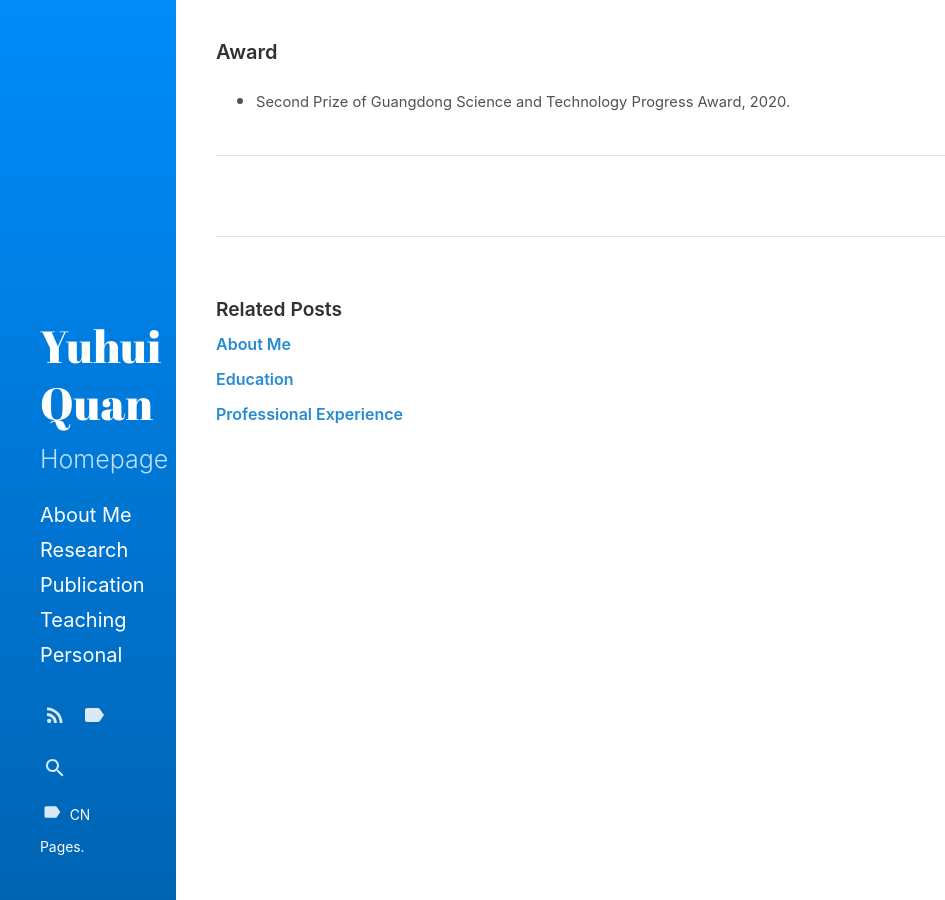
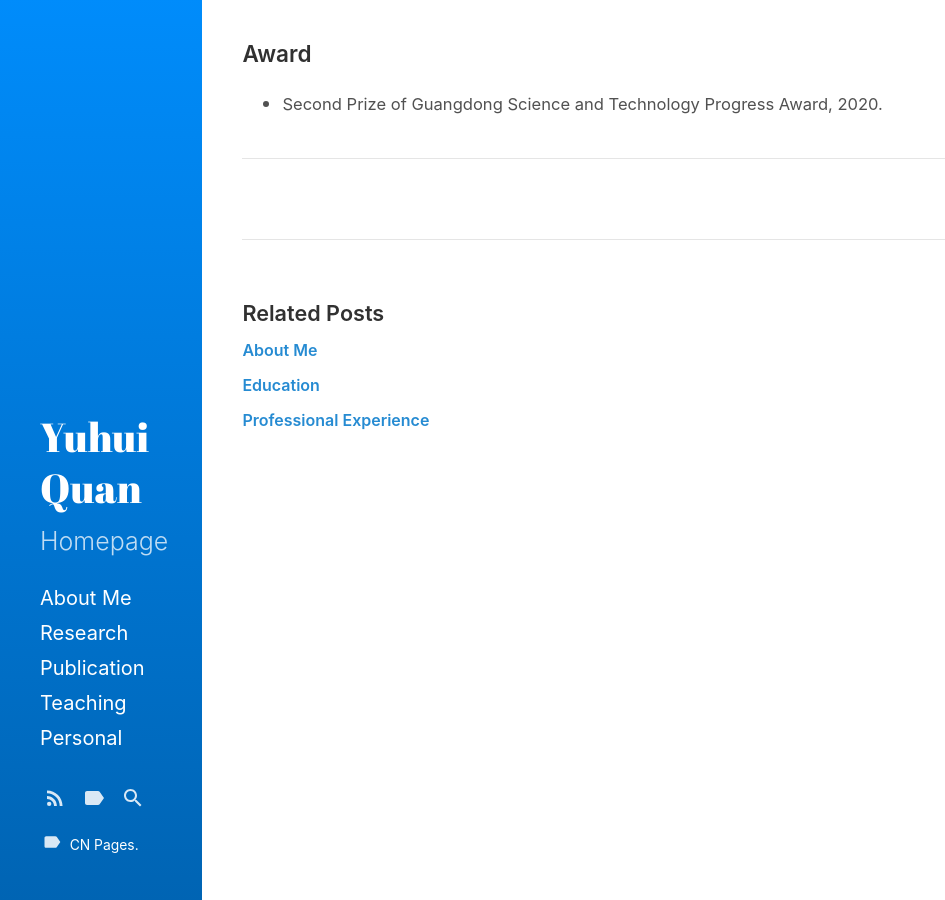
Before and after one commit to Dofboom/Dofboom.github.io, a Jekyll site: the page built from _posts/2020-5-30-a_award.md, in a window 1280 px wide. Shown: the whole page, without its empty margins (0-945 px from the left). Built offline with Jekyll 4.4.1, drawn with Linux system fonts in a browser that asks for light colours.

Commit message:
update
将字体改为*0.9

```diff
--- a/_sass/hydeout/_layout.scss
+++ b/_sass/hydeout/_layout.scss
@@ -38,7 +38,7 @@ body {
 
   .site-title {
     font-family: 'Abril Fatface', serif;
-    font-size: 1rem; //$large-font-size*0.8
+    font-size: 1.125rem; //$large-font-size*0.9
     font-weight: normal;
     margin-bottom: $heading-spacing;
     margin-top: 0;
@@ -110,7 +110,7 @@ body {
 
   // Bigger title
   .site-title {
-    font-size: 1.8rem; //2.25*0.8
+    font-size: 2.025rem; //2.25*0.9
   }
 
   // Show secondary nav content + lead
@@ -181,7 +181,7 @@ body {
     }
 
     .site-title {
-      font-size: 2.25rem;
+      font-size: 2.025rem;//2.25*0.9
       .back-arrow { display: none; }
     }
 
--- a/_sass/hydeout/_type.scss
+++ b/_sass/hydeout/_type.scss
@@ -17,7 +17,7 @@ h6,
 }
 // h1控制除about me主界面之外的title大小, 控制about me主界面的title大小在_post.scss中的h2.title中的font-size
 h1 {
-  font-size: 1rem;//1.25*0.8
+  font-size: 1.125rem;//1.25*0.9
 }
 
 h2 {
@@ -31,7 +31,7 @@ h3 {
 }
 
 h4 {
-  font-size: 0.96rem; //1.2*0.8，控制realte——post大小
+  font-size: 1.08rem; //1.2*0.9，控制realte——post大小
   margin-top: 1rem;
 }
 h5 {
@@ -44,15 +44,15 @@ h6 {
 }
 //t-half t1 t2 t3
 t-half {
-  font-size: 0.84rem; //1.05*0.8
+  font-size: 0.945rem; //1.05*0.9
 }
 
 t1 {
-  font-size: 0.736rem;//0.92*0.8
+  font-size: 0.828rem;//0.92*0.9
 }
 
 t2 {
-  font-size: 0.656rem;//0.82*0.8
+  font-size: 0.738rem;//0.82*0.8
 }
 
 t3 {
--- a/_sass/hydeout/_variables.scss
+++ b/_sass/hydeout/_variables.scss
@@ -29,7 +29,7 @@ $padding-v: 1em !default;
 $padding-h: 1.5em !default;
 $heading-spacing: 0.5rem !default;
 $section-spacing: 2rem !default;
-$sidebar-width: 8.8rem !default;  //11*0.8
+$sidebar-width: 10.12rem !default;  //11*0.9
 
 $large-breakpoint: 49rem !default;
 $large-font-size: 1.25rem !default;
```
